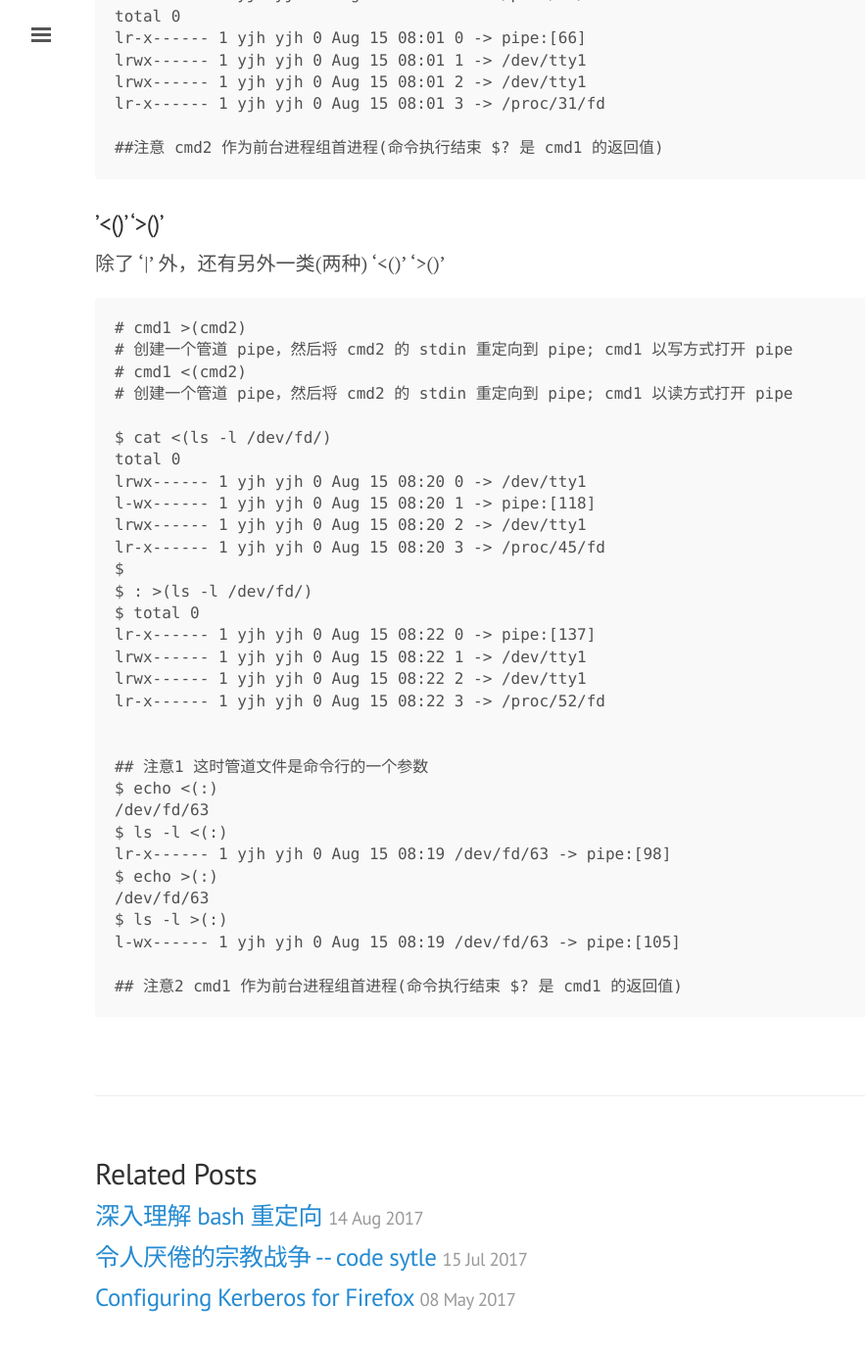
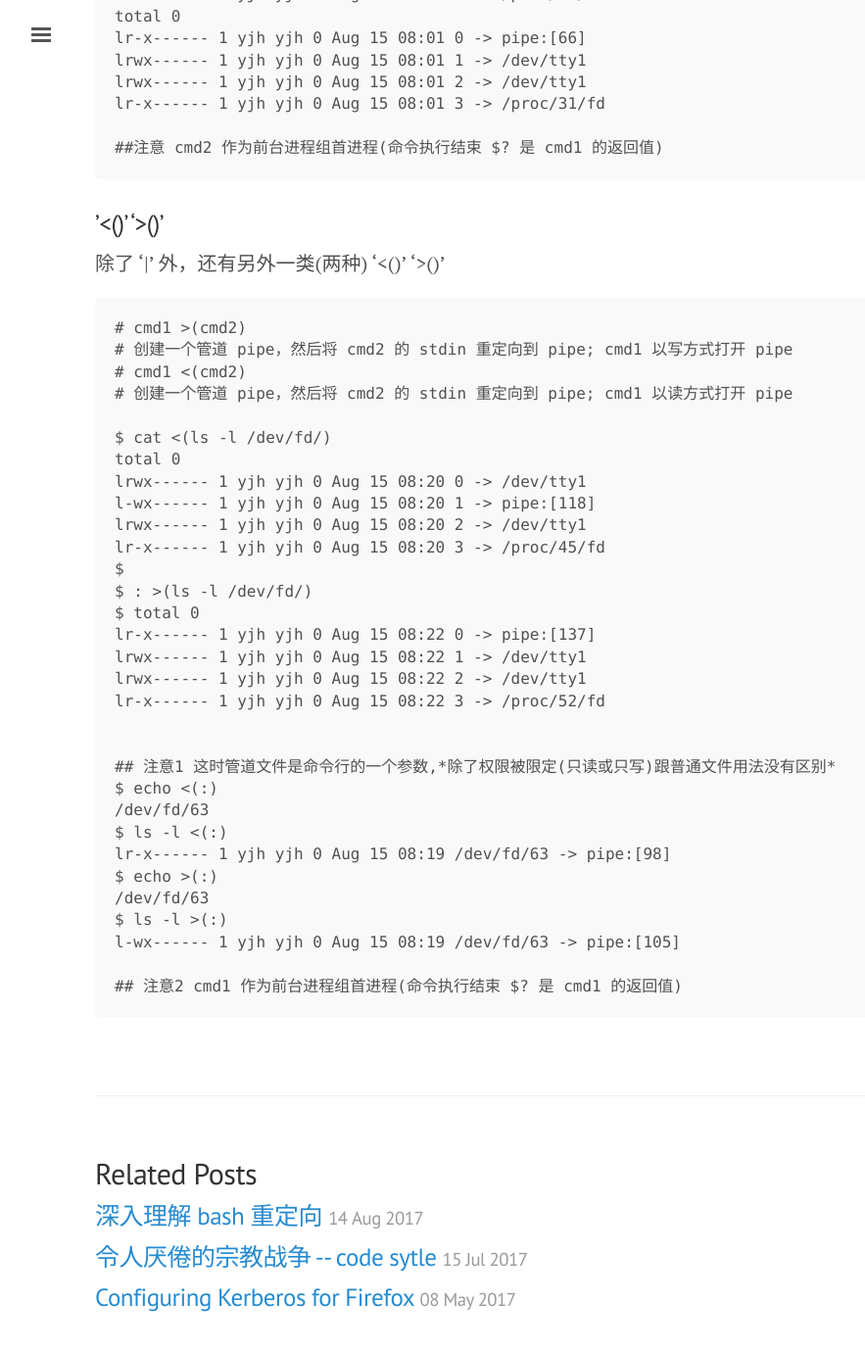
Before and after one commit to tcler/tcler.github.io, a Jekyll site: the page built from _posts/2017-08-15-understanding-bash-pipe.md, in a window 1280 px wide and 1400 px high, scrolled down 603 px. Shown: the top 1378 px of the window at 98% size, without its empty margins (3-886 px from the left). Built offline with Jekyll 4.4.1, drawn with Linux system fonts in a browser that asks for light colours.

Commit message:
Update 2017-08-15-understanding-bash-pipe.md
fix comment

```diff
--- a/_posts/2017-08-15-understanding-bash-pipe.md
+++ b/_posts/2017-08-15-understanding-bash-pipe.md
@@ -48,7 +48,7 @@ lrwx------ 1 yjh yjh 0 Aug 15 08:22 2 -> /dev/tty1
 lr-x------ 1 yjh yjh 0 Aug 15 08:22 3 -> /proc/52/fd
 
 
-## 注意1 这时管道文件是命令行的一个参数
+## 注意1 这时管道文件是命令行的一个参数,*除了权限被限定(只读或只写)跟普通文件用法没有区别*
 $ echo <(:)
 /dev/fd/63
 $ ls -l <(:)
```
